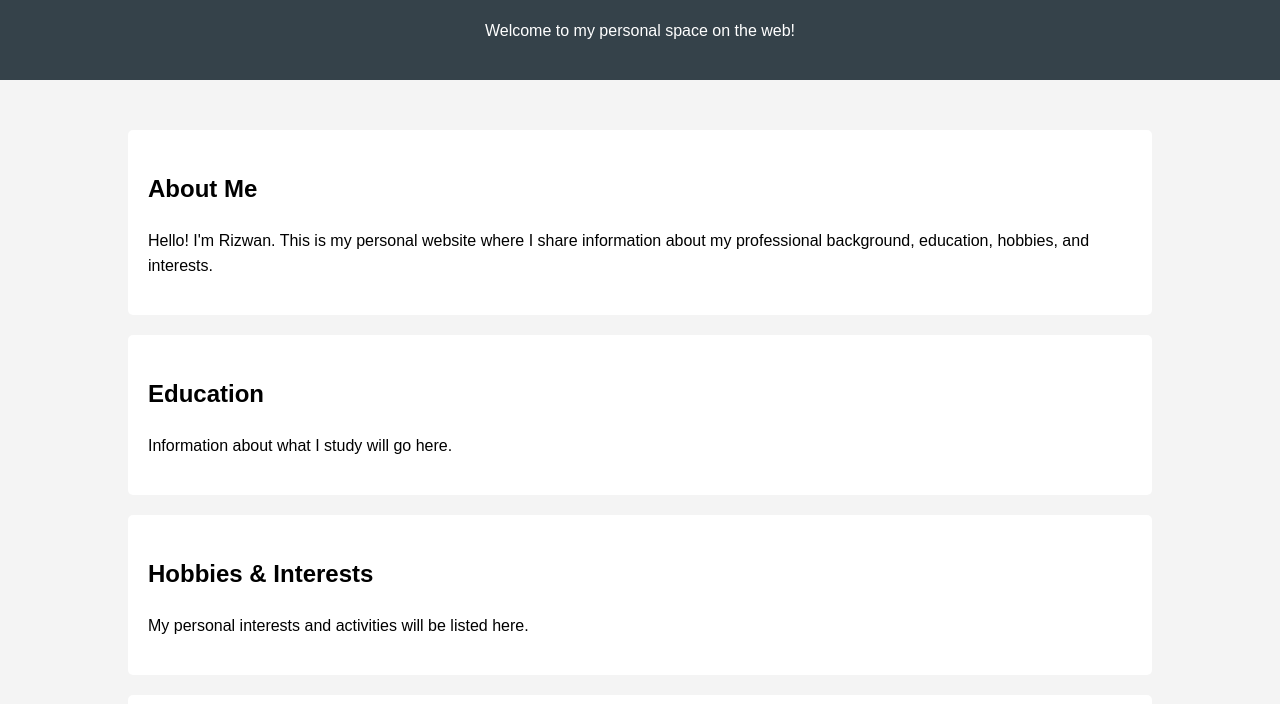
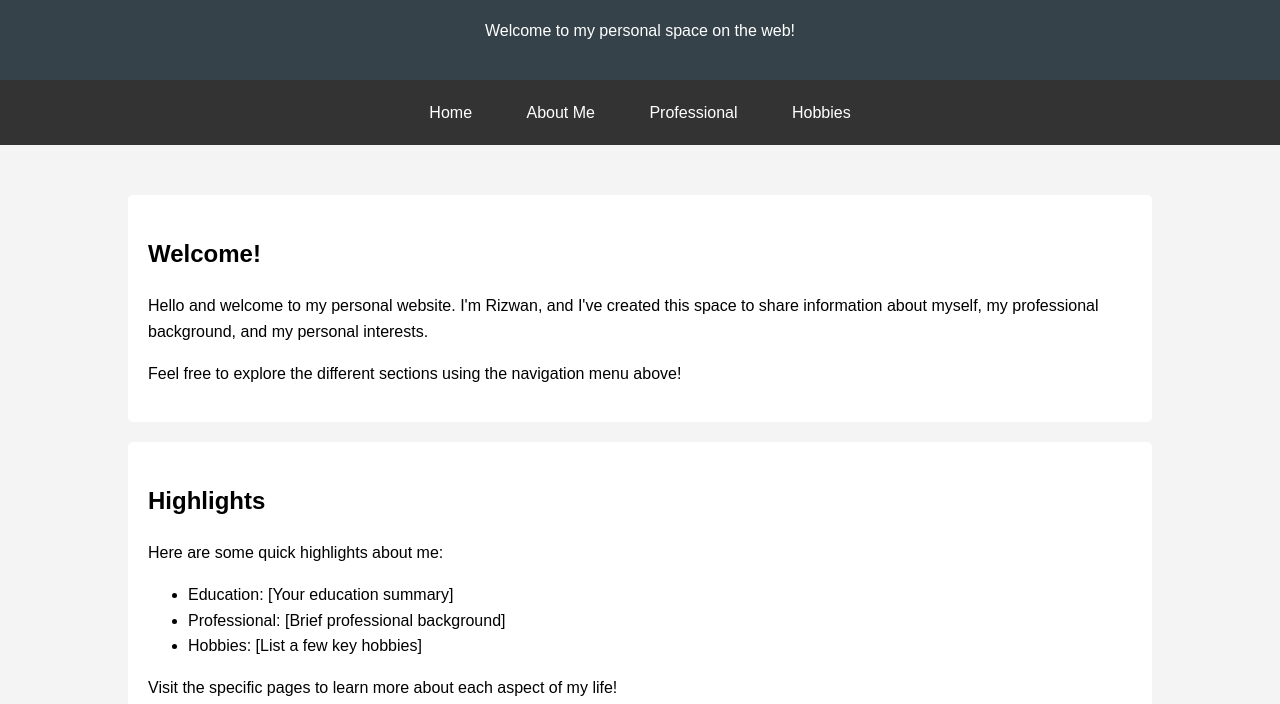
Before and after one commit to rizwanbinakbar/rizwanbinakbar.github.io, a plain HTML site: page index.html in a window 1280 px wide. Shown: the part 96-800 px from the top of the page. Drawn offline with Linux system fonts and the light colour scheme.

Commit message:
Update index.html

```diff
--- a/index.html
+++ b/index.html
@@ -23,6 +23,23 @@
             padding: 20px;
             text-align: center;
         }
+        nav {
+            background: #333;
+            color: white;
+            text-align: center;
+            padding: 10px;
+        }
+        nav a {
+            color: white;
+            text-decoration: none;
+            padding: 10px 20px;
+            margin: 0 5px;
+            display: inline-block;
+        }
+        nav a:hover {
+            background: #444;
+            border-radius: 3px;
+        }
         section {
             margin: 20px 0;
             background: white;
@@ -44,25 +61,29 @@
         <p>Welcome to my personal space on the web!</p>
     </header>
 
+    <nav>
+        <a href="index.html">Home</a>
+        <a href="about.html">About Me</a>
+        <a href="professional.html">Professional</a>
+        <a href="hobbies.html">Hobbies</a>
+    </nav>
+
     <div class="container">
-        <section id="about">
-            <h2>About Me</h2>
-            <p>Hello! I'm Rizwan. This is my personal website where I share information about my professional background, education, hobbies, and interests.</p>
+        <section id="welcome">
+            <h2>Welcome!</h2>
+            <p>Hello and welcome to my personal website. I'm Rizwan, and I've created this space to share information about myself, my professional background, and my personal interests.</p>
+            <p>Feel free to explore the different sections using the navigation menu above!</p>
         </section>
 
-        <section id="education">
-            <h2>Education</h2>
-            <p>Information about what I study will go here.</p>
-        </section>
-
-        <section id="hobbies">
-            <h2>Hobbies & Interests</h2>
-            <p>My personal interests and activities will be listed here.</p>
-        </section>
-
-        <section id="contact">
-            <h2>Contact Me</h2>
-            <p>You can reach me at: [Your contact information]</p>
+        <section id="highlights">
+            <h2>Highlights</h2>
+            <p>Here are some quick highlights about me:</p>
+            <ul>
+                <li>Education: [Your education summary]</li>
+                <li>Professional: [Brief professional background]</li>
+                <li>Hobbies: [List a few key hobbies]</li>
+            </ul>
+            <p>Visit the specific pages to learn more about each aspect of my life!</p>
         </section>
     </div>
 
```
